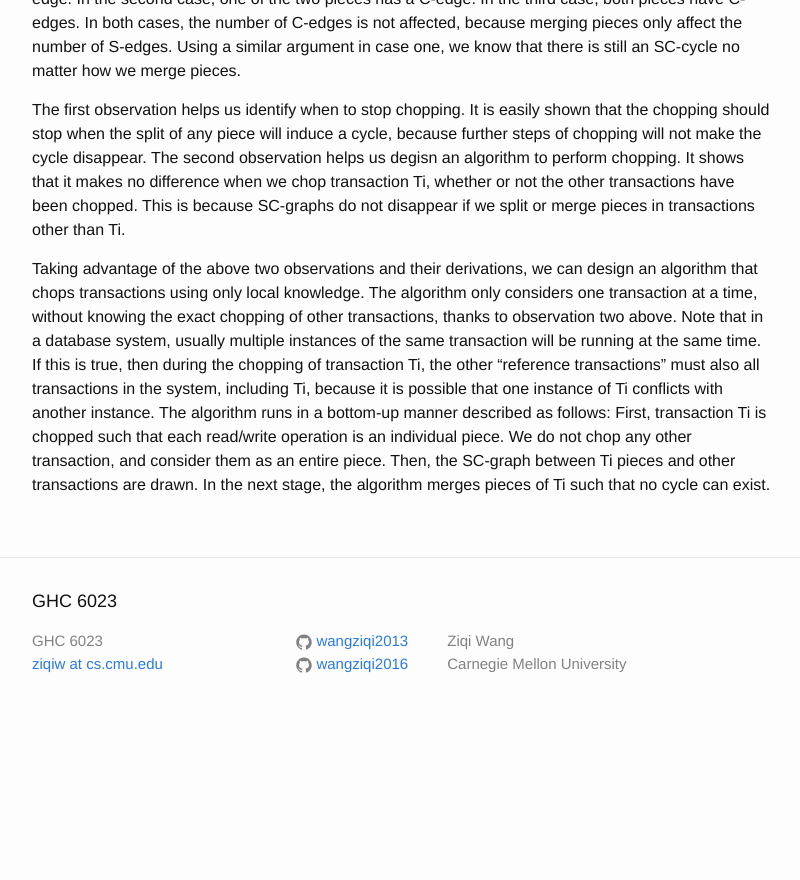
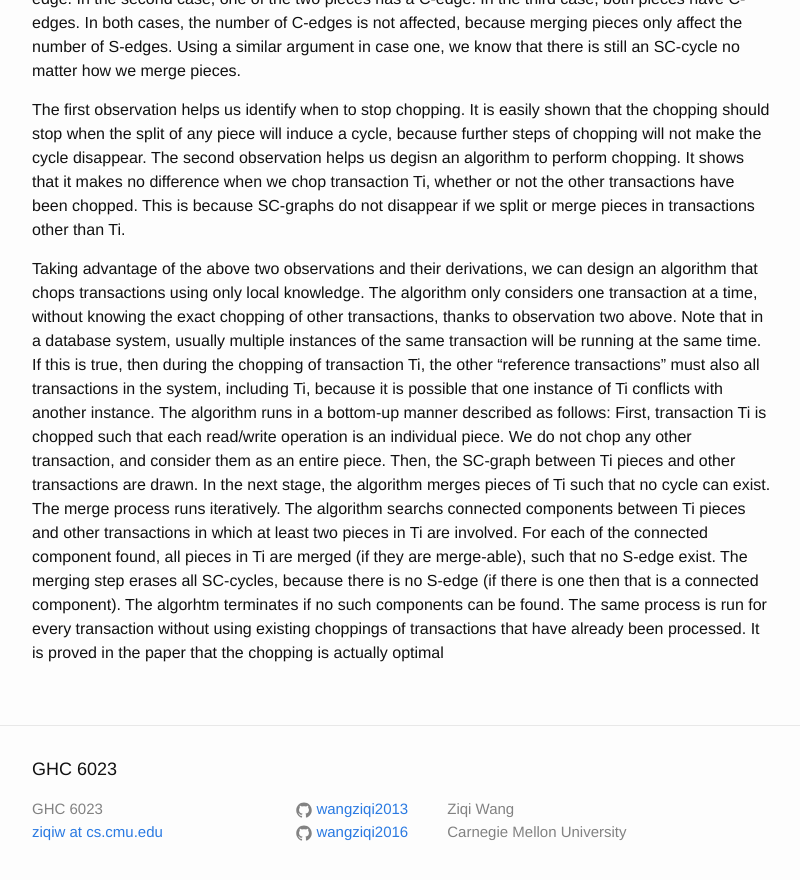
Before and after one commit to wangziqi2013/wangziqi2013.github.io, a Jekyll site: the page built from _posts/2019-01-02-Txn-Chopping.markdown, in a window 1280 px wide and 900 px high, scrolled down 2683 px. Shown: the top 880 px of the window, without its empty margins (238-1038 px from the left). Built offline with Jekyll 4.4.1, drawn with Linux system fonts in a browser that asks for light colours; before the commit the page ends 3418 px from its top, so only the background shows below that.

Commit message:
Finish merging

```diff
--- a/_posts/2019-01-02-Txn-Chopping.markdown
+++ b/_posts/2019-01-02-Txn-Chopping.markdown
@@ -112,4 +112,10 @@ transaction will be running at the same time. If this is true, then during the c
 of Ti conflicts with another instance. The algorithm runs in a bottom-up manner described as follows: First, transaction
 Ti is chopped such that each read/write operation is an individual piece. We do not chop any other transaction, and consider
 them as an entire piece. Then, the SC-graph between Ti pieces and other transactions are drawn. In the next stage, the
-algorithm merges pieces of Ti such that no cycle can exist.
+algorithm merges pieces of Ti such that no cycle can exist. The merge process runs iteratively. The algorithm searchs
+connected components between Ti pieces and other transactions in which at least two pieces in Ti are involved. For each
+of the connected component found, all pieces in Ti are merged (if they are merge-able), such that no S-edge exist. The
+merging step erases all SC-cycles, because there is no S-edge (if there is one then that is a connected component). The
+algorhtm terminates if no such components can be found. The same process is run for every transaction without using
+existing choppings of transactions that have already been processed. It is proved in the paper that the chopping is
+actually optimal
```
